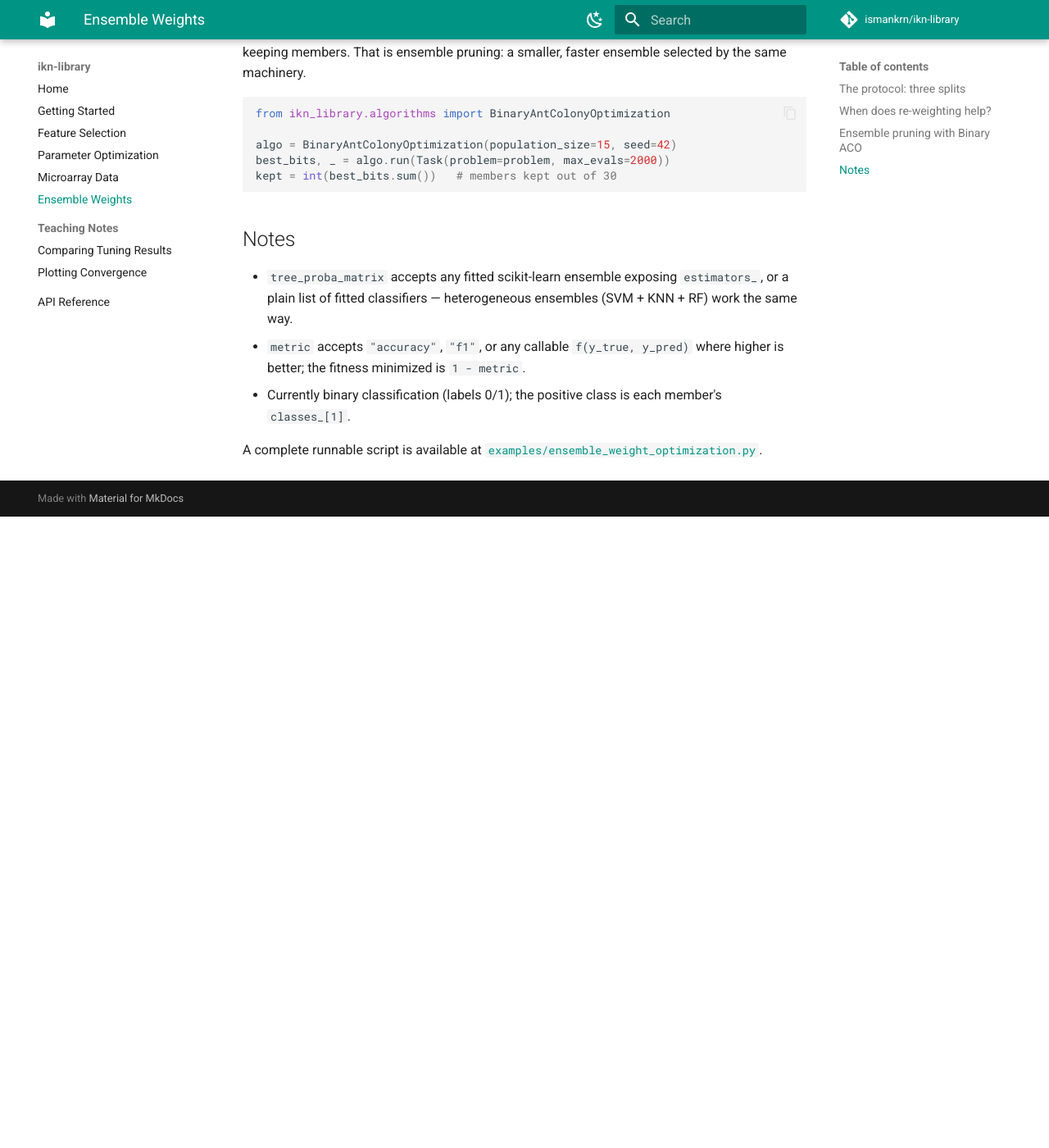
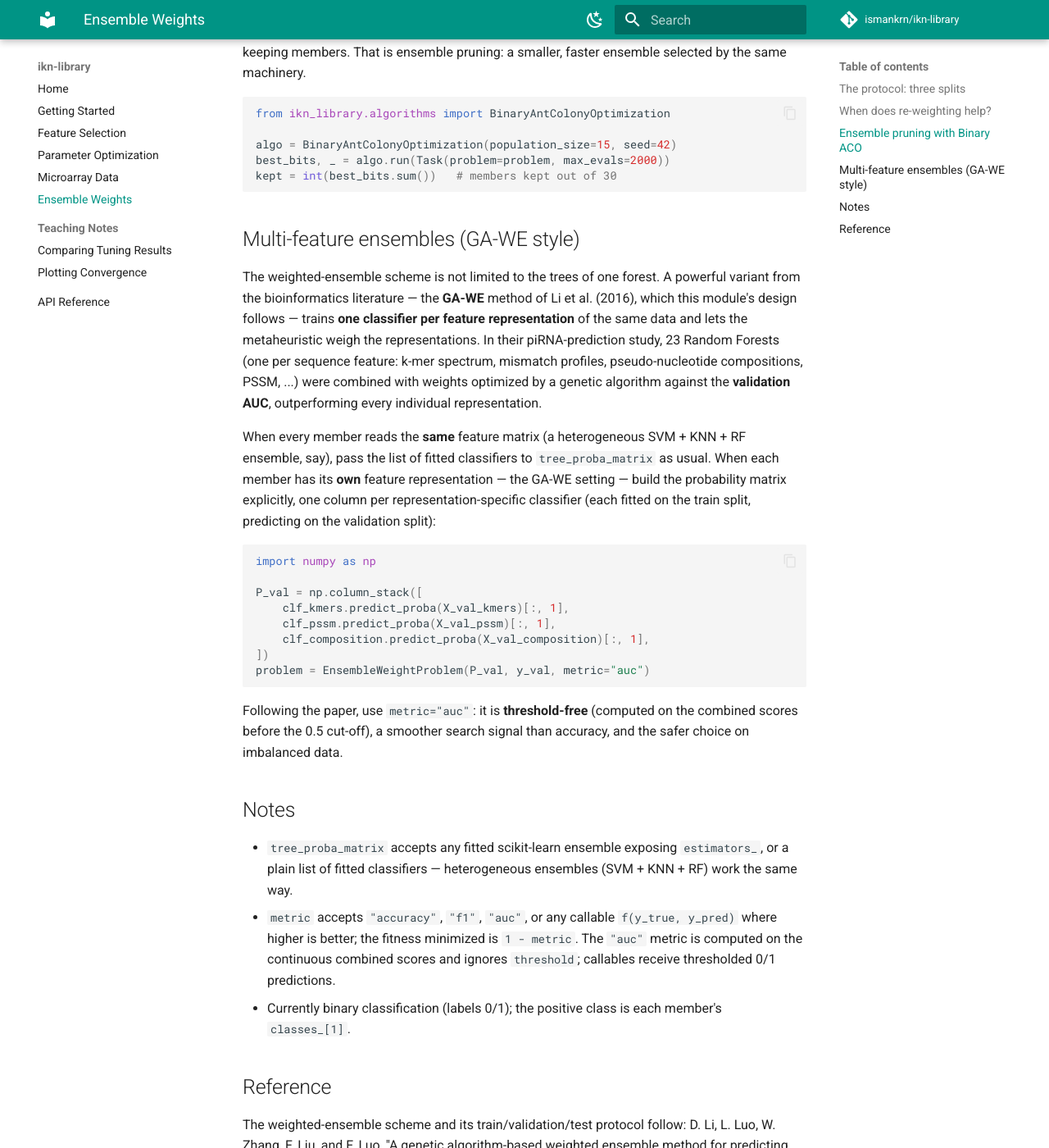
Before and after one commit to ismankrn/ikn-library, an MkDocs documentation site: the page built from docs/ensemble.md, in a window 1280 px wide and 1400 px high, scrolled down 1864 px. Shown: the whole window at 82% size. Built offline with MkDocs 1.6.1 and Material for MkDocs 9.7.7, drawn with Linux system fonts in a browser that asks for light colours; comment, search, counter and statistics services are not loaded; before the commit the page ends 2494 px from its top, so only the background shows below that; some of the changed text lies outside the part shown.

Commit message:
Add AUC fitness, GA-WE multi-feature ensemble docs, and Li et al. 2016 citation
Co-Authored-By: Claude Fable 5 <noreply@anthropic.com>

````diff
--- a/docs/ensemble.md
+++ b/docs/ensemble.md
@@ -96,16 +96,60 @@ best_bits, _ = algo.run(Task(problem=problem, max_evals=2000))
 kept = int(best_bits.sum())   # members kept out of 30
 ```
 
+## Multi-feature ensembles (GA-WE style)
+
+The weighted-ensemble scheme is not limited to the trees of one forest.
+A powerful variant from the bioinformatics literature — the **GA-WE**
+method of Li et al. (2016), which this module's design follows — trains
+**one classifier per feature representation** of the same data and lets
+the metaheuristic weigh the representations. In their piRNA-prediction
+study, 23 Random Forests (one per sequence feature: k-mer spectrum,
+mismatch profiles, pseudo-nucleotide compositions, PSSM, ...) were
+combined with weights optimized by a genetic algorithm against the
+**validation AUC**, outperforming every individual representation.
+
+When every member reads the **same** feature matrix (a heterogeneous
+SVM + KNN + RF ensemble, say), pass the list of fitted classifiers to
+`tree_proba_matrix` as usual. When each member has its **own** feature
+representation — the GA-WE setting — build the probability matrix
+explicitly, one column per representation-specific classifier (each
+fitted on the train split, predicting on the validation split):
+
+```python
+import numpy as np
+
+P_val = np.column_stack([
+    clf_kmers.predict_proba(X_val_kmers)[:, 1],
+    clf_pssm.predict_proba(X_val_pssm)[:, 1],
+    clf_composition.predict_proba(X_val_composition)[:, 1],
+])
+problem = EnsembleWeightProblem(P_val, y_val, metric="auc")
+```
+
+Following the paper, use `metric="auc"`: it is **threshold-free**
+(computed on the combined scores before the 0.5 cut-off), a smoother
+search signal than accuracy, and the safer choice on imbalanced data.
+
 ## Notes
 
 - `tree_proba_matrix` accepts any fitted scikit-learn ensemble exposing
   `estimators_`, or a plain list of fitted classifiers — heterogeneous
   ensembles (SVM + KNN + RF) work the same way.
-- `metric` accepts `"accuracy"`, `"f1"`, or any callable
+- `metric` accepts `"accuracy"`, `"f1"`, `"auc"`, or any callable
   `f(y_true, y_pred)` where higher is better; the fitness minimized is
-  `1 - metric`.
+  `1 - metric`. The `"auc"` metric is computed on the continuous
+  combined scores and ignores `threshold`; callables receive
+  thresholded 0/1 predictions.
 - Currently binary classification (labels 0/1); the positive class is
   each member's `classes_[1]`.
 
+## Reference
+
+The weighted-ensemble scheme and its train/validation/test protocol
+follow: D. Li, L. Luo, W. Zhang, F. Liu, and F. Luo, "A genetic
+algorithm-based weighted ensemble method for predicting
+transposon-derived piRNAs," *BMC Bioinformatics*, 17:329, 2016.
+[doi:10.1186/s12859-016-1206-3](https://doi.org/10.1186/s12859-016-1206-3).
+
 A complete runnable script is available at
 [`examples/ensemble_weight_optimization.py`](https://github.com/ismankrn/ikn-library/blob/main/examples/ensemble_weight_optimization.py).
````
Also changed, not shown: README.md (+5 -0 lines), 2 other files.
